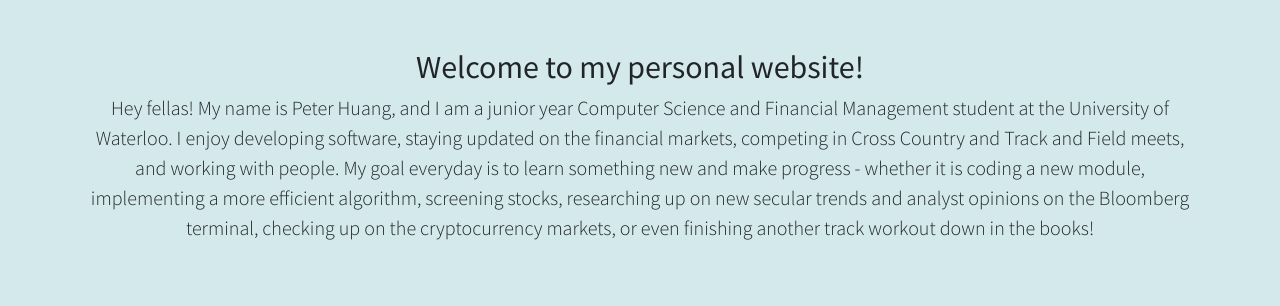
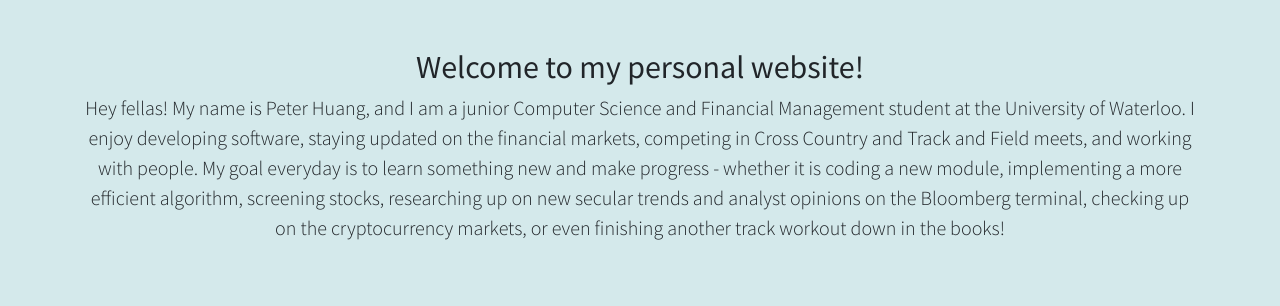
Before and after one commit to peterhuangSC/Website, a plain HTML site: page index.html in a window 1280 px wide. Shown: the part 800-1106 px from the top of the page. Drawn offline with Linux system fonts and the light colour scheme.

Commit message:
description fix

```diff
--- a/index.html
+++ b/index.html
@@ -77,7 +77,7 @@
       <div class="container text-center">
         <h2>Welcome to my personal website!</h2>
 
-        <p class="lead">Hey fellas! My name is Peter Huang, and I am a junior year Computer Science and Financial
+        <p class="lead">Hey fellas! My name is Peter Huang, and I am a junior Computer Science and Financial
                         Management student at the University of Waterloo. I enjoy developing software, staying
                         updated on the financial markets, competing in Cross Country and Track and Field meets,
                         and working with people. My goal everyday is to learn something new and make progress -
```
Also changed, not shown: 2 other files.
